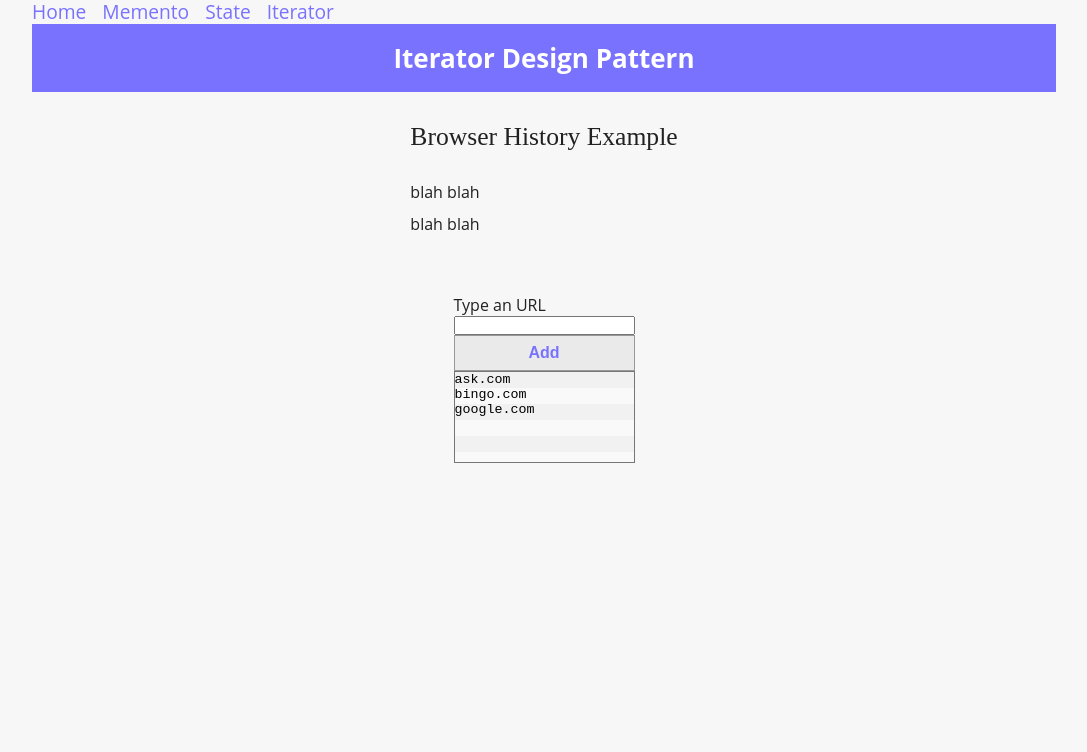
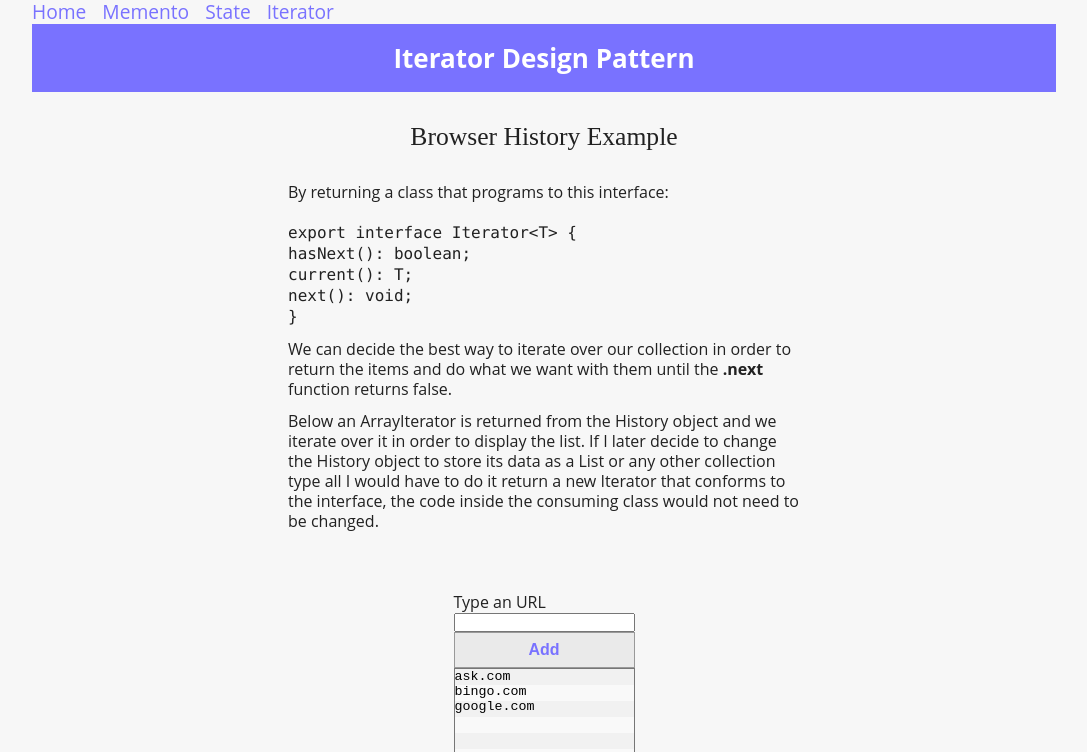
Before and after one commit to metafield/Design-Patterns-Typescript, a React (Create React App) app: page /patterns/iterator in a window 1280 px wide. Shown: the top 752 px of the page, without its empty margins (96-1183 px from the left). Built offline with nearby package versions, Linux system fonts and the light colour scheme.

Commit message:
writeup for iterator solution

```diff
--- a/src/Patterns/Iterator/IteratorSolution.tsx
+++ b/src/Patterns/Iterator/IteratorSolution.tsx
@@ -31,14 +31,44 @@ export const IteratorSolution: FC = () => {
     iterator.next();
   }
 
+  const code = [
+    `export interface Iterator<T> {`,
+    `  hasNext(): boolean;`,
+    `  current(): T;`,
+    `  next(): void;`,
+    `}`,
+  ];
+
   return (
     <Container>
       <FluidHeader>Iterator Design Pattern</FluidHeader>
 
       <Article>
         <Heading>Browser History Example</Heading>
-        <p>blah blah</p>
-        <p>blah blah</p>
+        <p>
+          By returning a class that programs to this interface: <br />
+          <br />
+          {code.map((code) => (
+            <>
+              <code>{code}</code>
+              <br />
+            </>
+          ))}
+        </p>
+        <p>
+          We can decide the best way to iterate over our collection in order to
+          return the items and do what we want with them until the <b>.next </b>
+          function returns false.
+        </p>
+
+        <p>
+          Below an ArrayIterator is returned from the History object and we
+          iterate over it in order to display the list. If I later decide to
+          change the History object to store its data as a List or any other
+          collection type all I would have to do it return a new Iterator that
+          conforms to the interface, the code inside the consuming class would
+          not need to be changed.
+        </p>
       </Article>
 
       <ExampleContainer>
--- a/src/Patterns/Memento/Memento.tsx
+++ b/src/Patterns/Memento/Memento.tsx
@@ -1,6 +1,6 @@
 import React, { FC, useRef, useState } from 'react';
 import styled from 'styled-components';
-import { FluidHeader } from '../../Styles/Atoms';
+import { FluidHeader, Article } from '../../Styles/Atoms';
 import { Editor } from './Editor';
 import { breakPoints } from '../../Styles/breakPoints';
 import { History } from '../Memento/History';
@@ -15,8 +15,8 @@ history.push(editor.createState());
 editor.setContent('third piece of content');
 
 export const Memento: FC = () => {
-  const intialContent = 'Enter Something';
-  const [content, setContent] = useState(intialContent);
+  const initialContent = 'Enter Something';
+  const [content, setContent] = useState(initialContent);
 
   const textInputRef = useRef<HTMLTextAreaElement>(null);
 
@@ -43,6 +43,14 @@ export const Memento: FC = () => {
   return (
     <Container>
       <FluidHeader>Memento Design Pattern</FluidHeader>
+
+      <Article>
+        <Heading>Text field example</Heading>
+        <p>
+          The Memento pattern allows us to store states of our class and then
+          recall them later.
+        </p>
+      </Article>
 
       <EditorContainer>
         <div>
```
